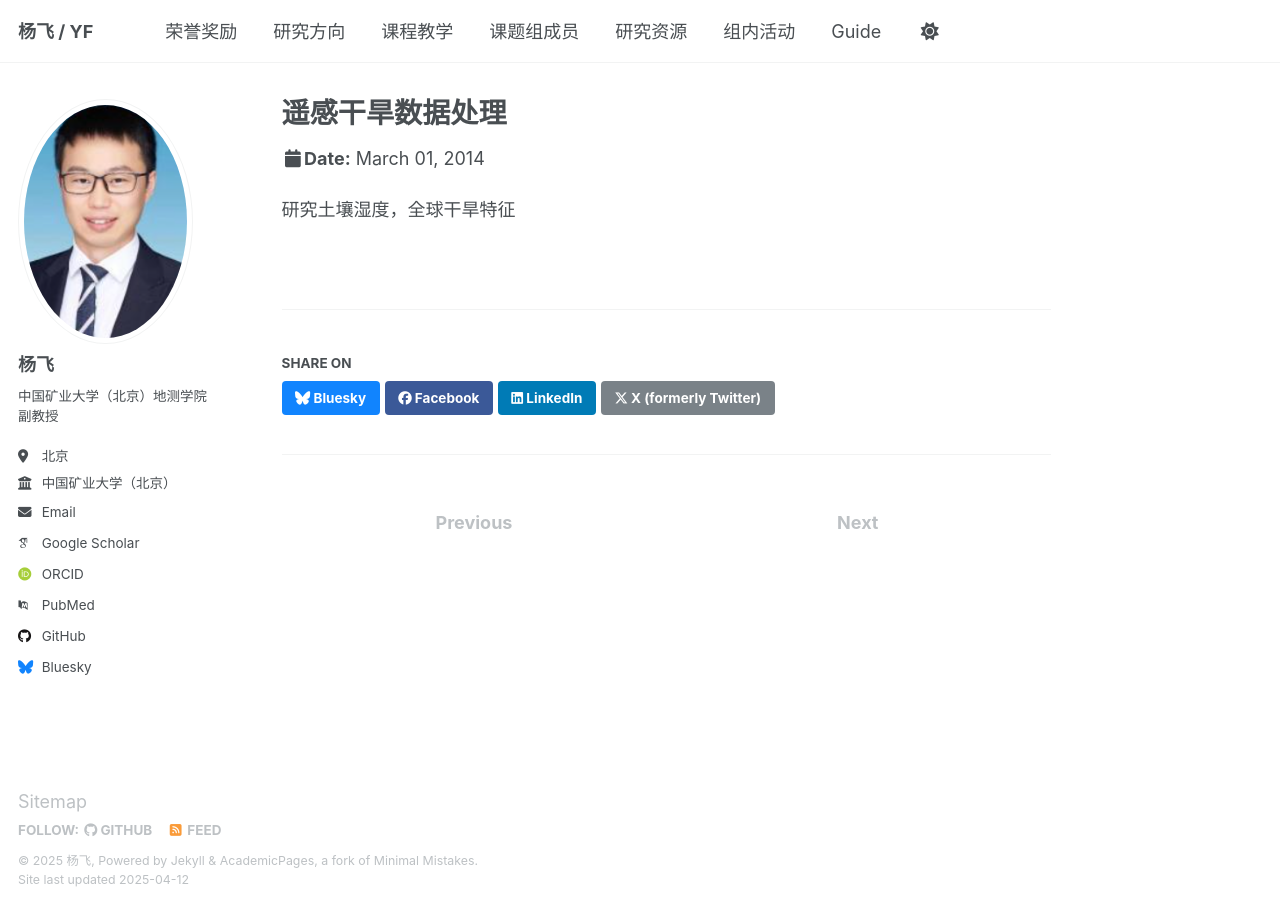
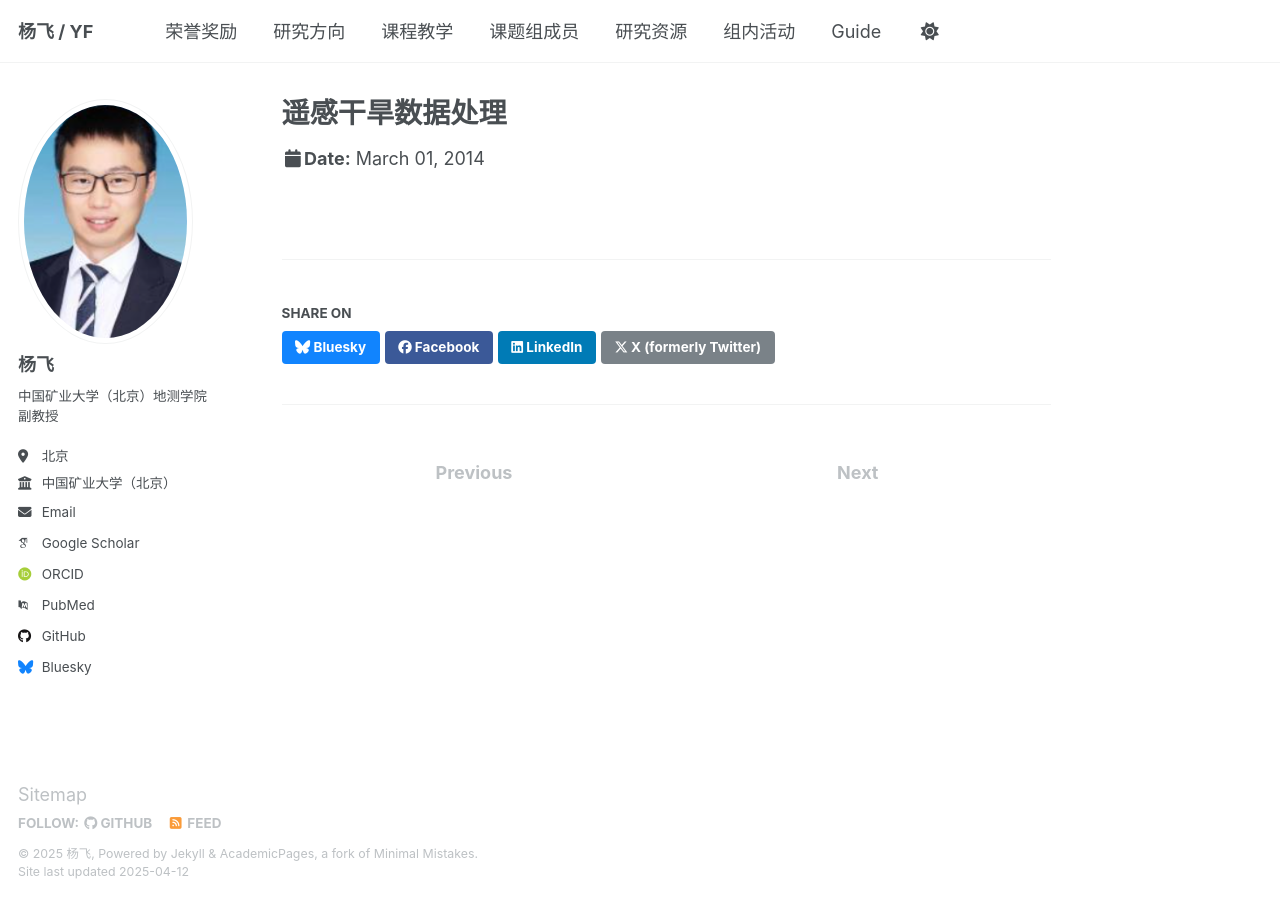
Before and after one commit to cwc0214/cwc0214.github.io, a Jekyll site: the page built from _talks/2014-03-01-talk-3.md, in a window 1280 px wide. Built offline with Jekyll 4.4.1, drawn with Linux system fonts in a browser that asks for light colours; some web fonts are replaced; a file with an impossible date is left out.

Commit message:
Update 2014-03-01-talk-3.md

```diff
--- a/_talks/2014-03-01-talk-3.md
+++ b/_talks/2014-03-01-talk-3.md
@@ -7,5 +7,3 @@ venue: "Testing Institute of America 2014 Annual Conference"
 date: 2014-03-01
 location: "Los Angeles, CA, USA"
 ---
-
-研究土壤湿度，全球干旱特征
```
